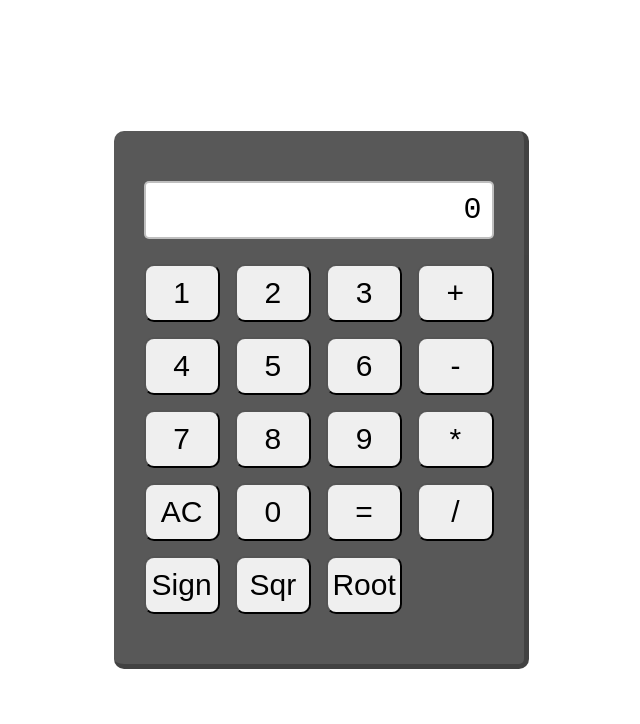
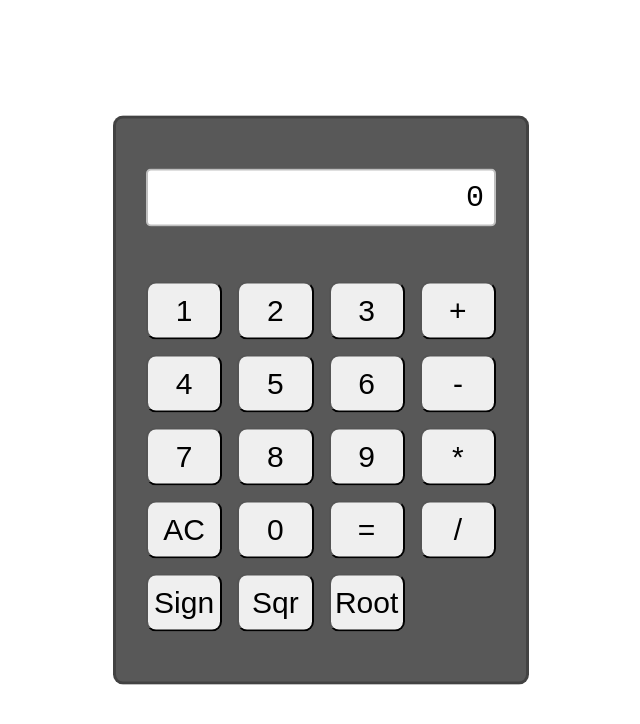
Before and after one commit to BosEriko/rr-calculator, a React (Create React App) app: page / in a window 1280 px wide. Shown: the top 724 px of the page, without its empty margins (319-959 px from the left). Built offline with nearby package versions, Linux system fonts and the light colour scheme.

Commit message:
add a clear way to distinguish negative mode

```diff
--- a/src/App.css
+++ b/src/App.css
@@ -7,8 +7,15 @@
   background-color: #585858;
   padding: 50px 30px;
   border-radius: 10px;
-  border-width: 0 5px 5px 0;
+  border-width: 3px;
   border-style: solid;
   border-color: rgba(0,0,0,.25);
   grid-gap: 15px;
 }
+.sign-mode-text {
+  grid-column-start: 1;
+  grid-column-end: 5;
+  text-align: center;
+  color: #fff;
+  margin-bottom: 15px;
+}
--- a/src/App.js
+++ b/src/App.js
@@ -2,6 +2,8 @@ import React from 'react';
 import './App.css';
 import Button from './components/Button';
 import Output from './components/Output';
+
+import { connect } from 'react-redux';
 
 class App extends React.Component {
   render() {
@@ -16,6 +18,7 @@ class App extends React.Component {
       <div className="App">
         <div className="calculator">
           <Output />
+          <span className="sign-mode-text">{this.props.signMode ? 'Inputs are now negative.' : ''}</span>
           { buttons.map((button, key) => <Button char={button.char} type={button.type} key={key} />) }
         </div>
       </div>
@@ -23,4 +26,16 @@ class App extends React.Component {
   }
 }
 
-export default App;
+// Container
+const mapStateToProps = state => ({
+  signMode: state.currentData.signMode
+});
+
+const mapDispatchToProps = {};
+
+const AppContainer = connect(
+  mapStateToProps,
+  mapDispatchToProps
+)(App);
+
+export default AppContainer;
--- a/src/index.css
+++ b/src/index.css
@@ -1,3 +1,5 @@
 body {
   margin: 0;
+  font-family: Tahoma;
+  overflow-y: hidden;
 }
```
